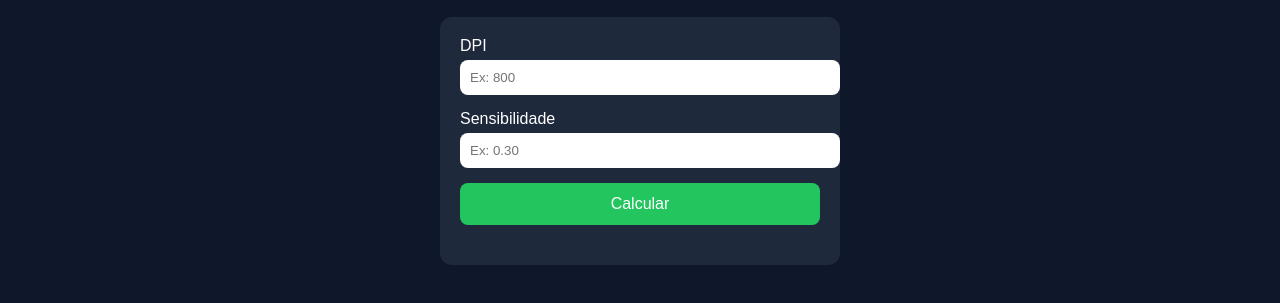
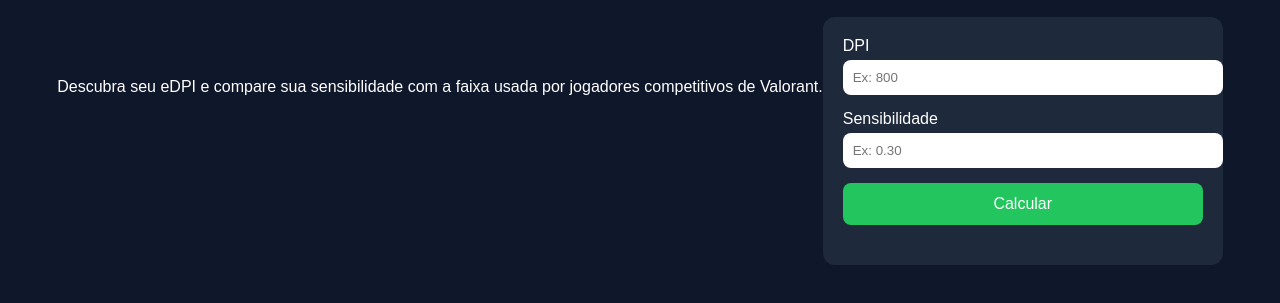
Before and after one commit to Darvinzera/aimforge-br, a plain HTML site: page index.html in a window 1280 px wide. Shown: the part 321-624 px from the top of the page. Drawn offline with Linux system fonts and the light colour scheme.

Commit message:
Add description paragraph to index.html
Added a description paragraph for eDPI calculator.

```diff
--- a/index.html
+++ b/index.html
@@ -4,6 +4,9 @@
     <meta charset="UTF-8">
     <meta name="viewport" content="width=device-width, initial-scale=1.0">
     <title>Calculadora eDPI Valorant</title>
+    <p class="descricao">
+Descubra seu eDPI e compare sua sensibilidade com a faixa usada por jogadores competitivos de Valorant.
+</p>
 
     <link rel="stylesheet" href="style.css">
 </head>
```
